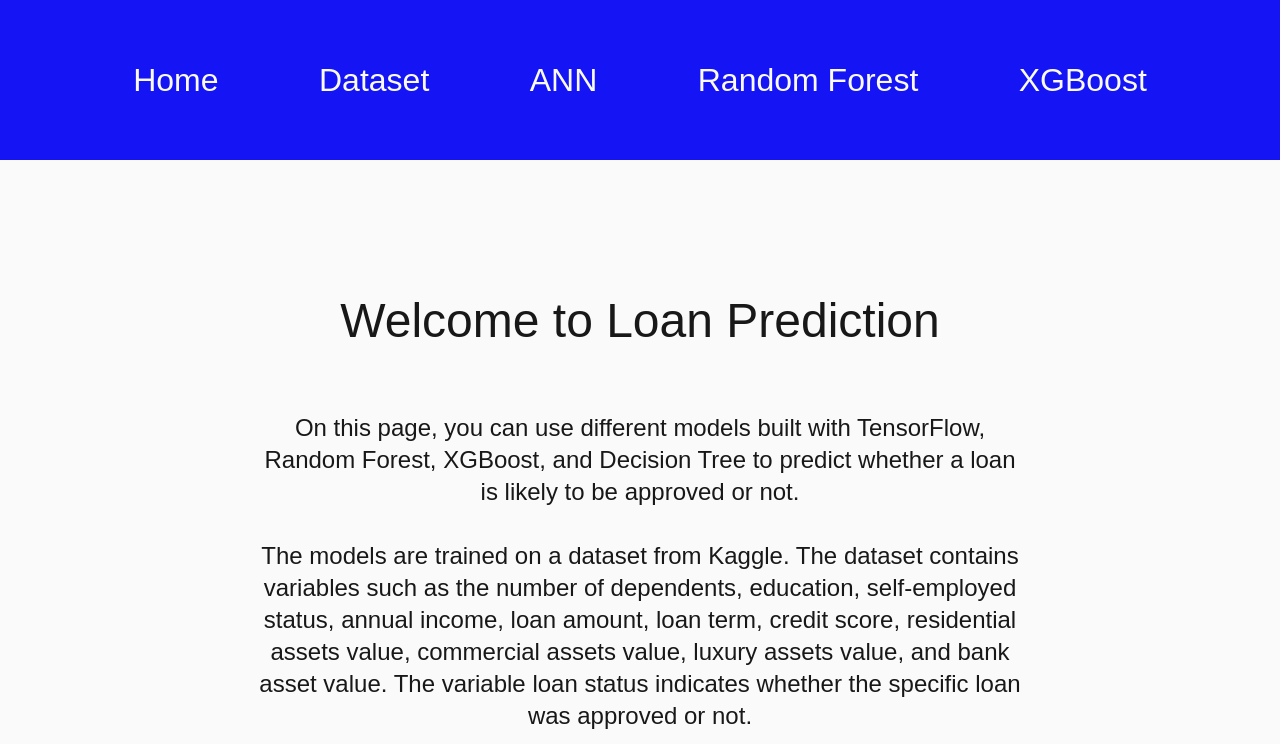
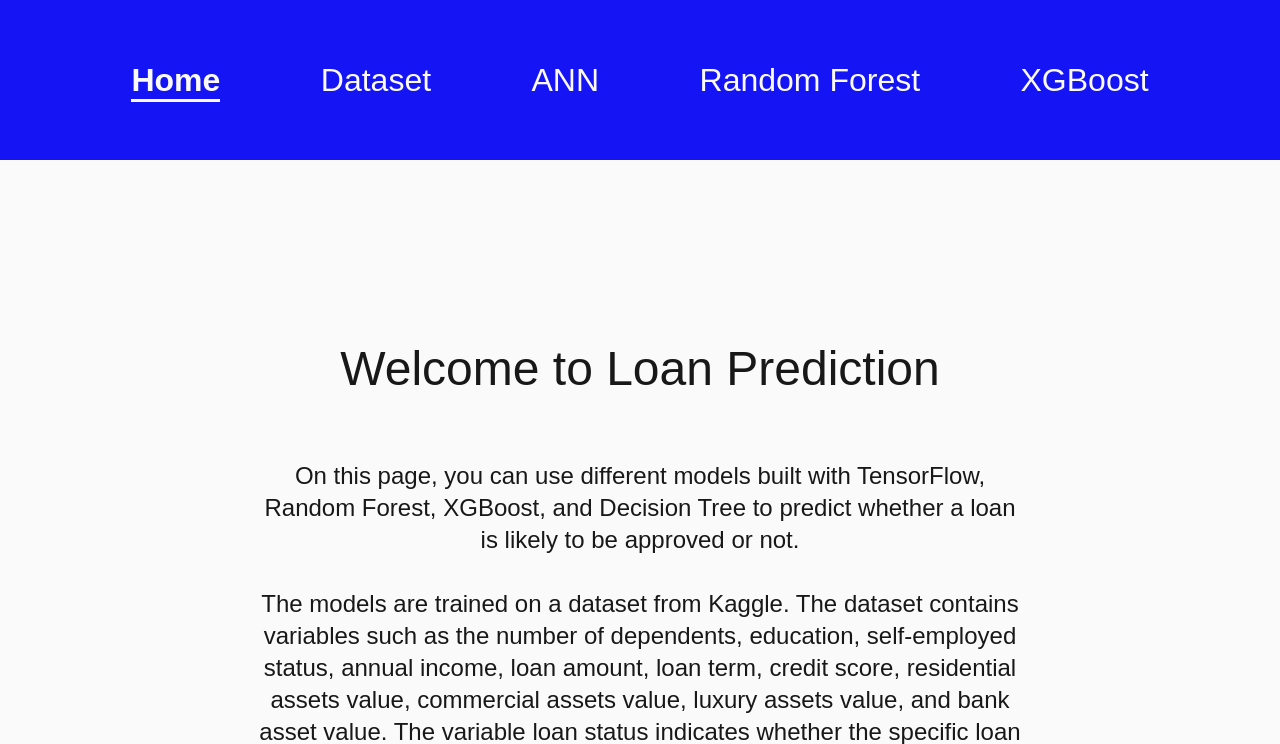
Before and after one commit to mariebayard/loan_approval_prediction_dataset, a Flask app: page /home in a window 1280 px wide. Shown: the top 744 px of the page. Run offline with Flask 3, Linux system fonts and the light colour scheme; parts of the project's set-up code (start-up, migrations or seed data) failed here and were passed over; some libraries are stand-ins or nearby versions.

Commit message:
Updated navbar style
Added active link on navbar to display which link is active. Added fonweight on active item in navbar.

```diff
--- a/static/style.css
+++ b/static/style.css
@@ -22,8 +22,10 @@
     margin-right: 10%;
 }
 h1{
-    margin:2rem 0 1rem 0;
+    margin:5rem 0 1rem 0;
     font-weight: 500;
+    font-size: 3rem;
+    padding: 0 0 3rem 0;
 }
 
 h2{
@@ -93,9 +95,11 @@
     width: 100%;
 }
 
-h1{
-    font-size: 3rem;
-    padding: 0 0 3rem 0;
+.desktop-nav ul li a.active::after{
+    width:100%;
+}
+.desktop-nav ul li a.active{
+    font-weight: 600;
 }
 
 /* --------------------- Home Page Style -------------*/
--- a/templates/base.html
+++ b/templates/base.html
@@ -10,12 +10,12 @@
     <div class="container">
         <nav class="desktop-nav">
             <ul>
-                <li><a href="{{ url_for('home') }}">Home</a></li>
-                <li><a href="{{ url_for('dataset') }}">Dataset</a></li>
-                <li><a href="{{ url_for('predict_tf') }}">ANN</a></li>
-                <li><a href="{{ url_for('predict_rf') }}">Random Forest</a></li>
-                <li><a href="{{ url_for('predict_XGB') }}">XGBoost</a></li>
-                <li><a href="{{ url_for('predict_dt') }}">Decision Tree</a></li>
+                <li><a href="{{ url_for('home') }}" class="nav-link {% if request.path == url_for('home') %}active{% endif %}">Home</a></li>
+                <li><a href="{{ url_for('dataset') }}" class="nav-link {% if request.path == url_for('dataset') %}active{% endif %}">Dataset</a></li>
+                <li><a href="{{ url_for('predict_tf') }}" class="nav-link {% if request.path == url_for('predict_tf') %}active{% endif %}">ANN</a></li>
+                <li><a href="{{ url_for('predict_rf') }}" class="nav-link {% if request.path == url_for('predict_rf') %}active{% endif %}">Random Forest</a></li>
+                <li><a href="{{ url_for('predict_XGB') }}" class="nav-link {% if request.path == url_for('predict_XGB') %}active{% endif %}">XGBoost</a></li>
+                <li><a href="{{ url_for('predict_dt') }}" class="nav-link {% if request.path == url_for('predict_dt') %}active{% endif %}">Decision Tree</a></li>
             </ul>
         </nav>
     </div>
```
